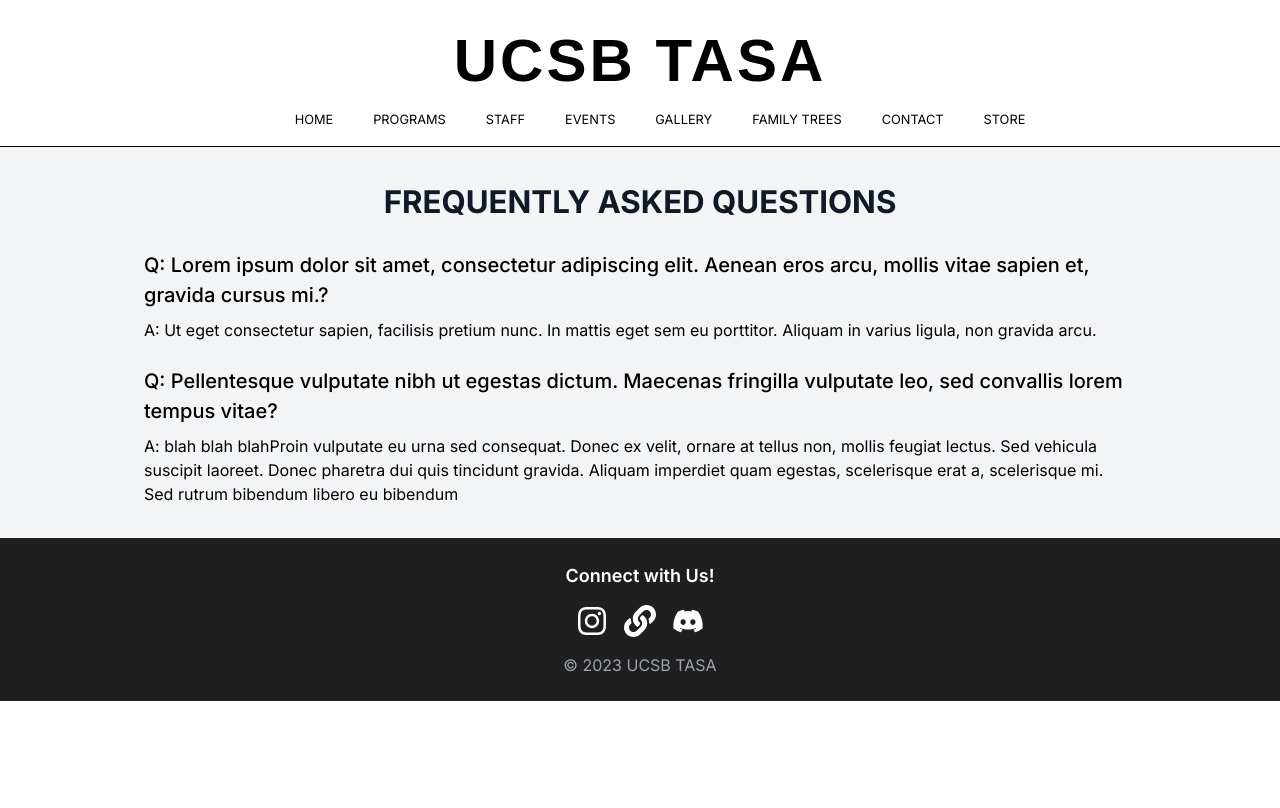
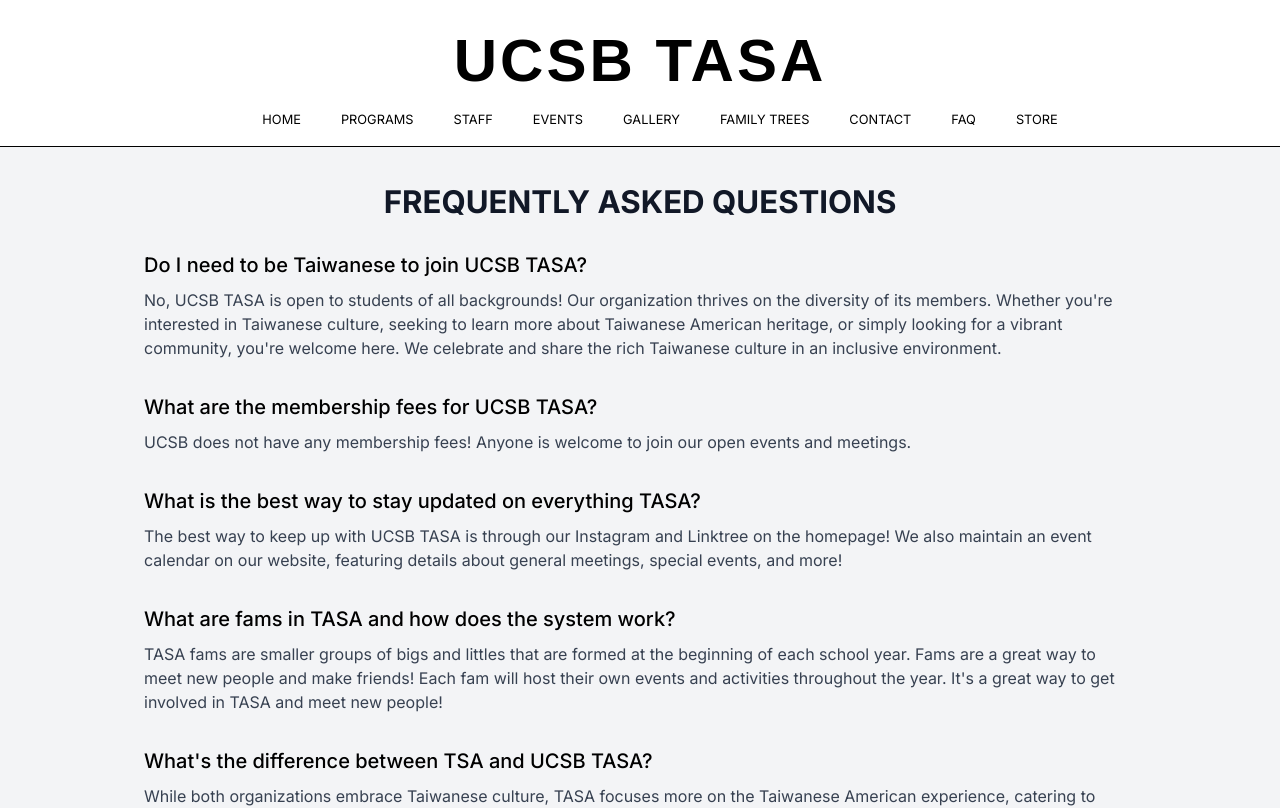
Before and after one commit to UCSBTASA/UCSBTASA.github.io, a Next.js app: page /faq in a window 1280 px wide. Shown: the top 808 px of the page. Built offline with nearby package versions, Linux system fonts and the light colour scheme.

Commit message:
Update Nav Data and FAQ

```diff
--- a/app/faq/page.tsx
+++ b/app/faq/page.tsx
@@ -2,20 +2,18 @@ import ScrollTransition from "@/components/scroll-transition";
 import faqData from "@/data/faqData";
 
 const faqPage = () => {
-    return(
-        <div>
-            <div className="px-4 py-8 bg-gray-100">
+  return (
+    <div className="bg-gray-100">
+      <div className="px-4 py-8">
         <h2 className="text-3xl text-center font-bold text-gray-900 uppercase">
           Frequently Asked Questions
         </h2>
-                {faqData.map((faqs)=>(
-                    <div className="flex flex-col lg:px-55 md:px-32 sm:px-8">
+        {faqData.map((faqs) => (
+          <div className="flex flex-col mb-2 lg:px-55 md:px-32 sm:px-8">
             <h2 className="text-black text-xl mt-6 mb-2 font-medium">
-                            Q: {faqs.question}
+              {faqs.question}
             </h2>
-                        <p>
-                            A: {faqs.answer}
-                        </p>
+            <p className="text-gray-700">{faqs.answer}</p>
           </div>
         ))}
       </div>
--- a/components/navbar.tsx
+++ b/components/navbar.tsx
@@ -4,9 +4,10 @@ import Image from "next/image";
 import Link from "next/link";
 
 import { AiOutlineClose, AiOutlineMenu, AiOutlineMail } from "react-icons/ai";
-import { FaInstagram, FaLinkedinIn } from "react-icons/fa";
+import { FaInstagram } from "react-icons/fa";
 import { SiLinktree } from "react-icons/si";
 import { useState, useEffect, useRef } from "react";
+import navLinks from "@/data/navbar";
 
 const NavBar = () => {
   const [nav, setNav] = useState(true);
@@ -39,46 +40,14 @@ const NavBar = () => {
       <div className="flex justify-center items-center w-full lg:h-full px-2 2xl:px-16 h-[0px] p-0 m-0">
         <div className="h-6 overflow-y-hidden">
           <ul className="hidden lg:flex">
-            <Link href="/">
-              <li className="text-black ml-10 text-sm uppercase hover:border-pink hover:border-b-4">
-                Home
+            {navLinks.map((link) => (
+              <li
+                key={link.href}
+                className="text-black ml-10 text-sm uppercase hover:border-pink hover:border-b-4"
+              >
+                <Link href={link.href}>{link.name}</Link>
               </li>
-            </Link>
-            <Link href="/programs">
-              <li className="ml-10 text-sm uppercase text-black hover:border-pink hover:border-b-4">
-                Programs
-              </li>
-            </Link>
-            <Link href="/staff">
-              <li className="ml-10 text-sm uppercase text-black hover:border-pink hover:border-b-4">
-                Staff
-              </li>
-            </Link>
-            <Link href="/events">
-              <li className="ml-10 text-sm uppercase text-black hover:border-pink hover:border-b-4">
-                Events
-              </li>
-            </Link>
-            <Link href="/gallery">
-              <li className="ml-10 text-sm uppercase text-black hover:border-pink hover:border-b-4">
-                Gallery
-              </li>
-            </Link>
-            <Link href="/family-trees">
-              <li className="ml-10 text-sm uppercase text-black hover:border-pink hover:border-b-4">
-                Family Trees
-              </li>
-            </Link>
-            <Link href="/contact">
-              <li className="ml-10 text-sm uppercase text-black hover:border-pink hover:border-b-4">
-                Contact
-              </li>
-            </Link>
-            <Link href="/store">
-              <li className="ml-10 text-sm uppercase text-black hover:border-pink hover:border-b-4">
-                Store
-              </li>
-            </Link>
+            ))}
           </ul>
           <div
             onClick={handleNav}
@@ -121,30 +90,11 @@ const NavBar = () => {
             </div>
             <div className="py-4 flex flex-col">
               <ul className="uppercase">
-                <Link href="/">
-                  <li className="py-4 text-sm">Home</li>
-                </Link>
-                <Link href="/programs">
-                  <li className="py-4 text-sm">Programs</li>
-                </Link>
-                <Link href="/staff">
-                  <li className="py-4 text-sm">Staff</li>
-                </Link>
-                <Link href="/events">
-                  <li className="py-4 text-sm">Events</li>
-                </Link>
-                <Link href="/gallery">
-                  <li className="py-4 text-sm">Gallery</li>
-                </Link>
-                <Link href="/family-trees">
-                  <li className="py-4 text-sm">Family Trees</li>
-                </Link>
-                <Link href="/contact">
-                  <li className="py-4 text-sm">Contact</li>
-                </Link>
-                <Link href="/store">
-                  <li className="py-4 text-sm">Store</li>
-                </Link>
+                {navLinks.map((link) => (
+                  <li key={link.href} className="py-4 text-sm">
+                    <Link href={link.href}>{link.name}</Link>
+                  </li>
+                ))}
               </ul>
               <div className="p-3">
                 <p className="uppercase tracking-widest text-[#5651e5]">
@@ -176,17 +126,4 @@ const NavBar = () => {
   );
 };
 
-interface DropdownItemProps {
-  text: string;
-  link: string;
-}
-
-function DropdownItem(props: DropdownItemProps) {
-  return (
-    <Link href={props.link}>
-      <p className="text-sm uppercase m-1 hover:text-blue-500">{props.text}</p>
-    </Link>
-  );
-}
-
 export default NavBar;
--- a/data/faqData.ts
+++ b/data/faqData.ts
@@ -1,12 +1,29 @@
 const faqData = [
-    {
-        question: "Lorem ipsum dolor sit amet, consectetur adipiscing elit. Aenean eros arcu, mollis vitae sapien et, gravida cursus mi.?",
-        answer: "Ut eget consectetur sapien, facilisis pretium nunc. In mattis eget sem eu porttitor. Aliquam in varius ligula, non gravida arcu.",
-    },
-    {
-        question: "Pellentesque vulputate nibh ut egestas dictum. Maecenas fringilla vulputate leo, sed convallis lorem tempus vitae?",
-        answer: "blah blah blahProin vulputate eu urna sed consequat. Donec ex velit, ornare at tellus non, mollis feugiat lectus. Sed vehicula suscipit laoreet. Donec pharetra dui quis tincidunt gravida. Aliquam imperdiet quam egestas, scelerisque erat a, scelerisque mi. Sed rutrum bibendum libero eu bibendum",
-    }
+  {
+    question: "Do I need to be Taiwanese to join UCSB TASA?",
+    answer:
+      "No, UCSB TASA is open to students of all backgrounds! Our organization thrives on the diversity of its members. Whether you're interested in Taiwanese culture, seeking to learn more about Taiwanese American heritage, or simply looking for a vibrant community, you're welcome here. We celebrate and share the rich Taiwanese culture in an inclusive environment.",
+  },
+  {
+    question: "What are the membership fees for UCSB TASA?",
+    answer:
+      "UCSB does not have any membership fees! Anyone is welcome to join our open events and meetings.",
+  },
+  {
+    question: "What is the best way to stay updated on everything TASA?",
+    answer:
+      "The best way to keep up with UCSB TASA is through our Instagram and Linktree on the homepage! We also maintain an event calendar on our website, featuring details about general meetings, special events, and more!",
+  },
+  {
+    question: "What are fams in TASA and how does the system work?",
+    answer:
+      "TASA fams are smaller groups of bigs and littles that are formed at the beginning of each school year. Fams are a great way to meet new people and make friends! Each fam will host their own events and activities throughout the year. It's a great way to get involved in TASA and meet new people!",
+  },
+  {
+    question: "What's the difference between TSA and UCSB TASA?",
+    answer:
+      "While both organizations embrace Taiwanese culture, TASA focuses more on the Taiwanese American experience, catering to students interested in Taiwanese heritage and culture. TSA, or Taiwanese Student Association, primarily serves as a community for Taiwanese students at UCSB.",
+  },
 ];
 
 export default faqData;
--- /dev/null
+++ b/data/navbar.ts
@@ -0,0 +1,13 @@
+export const navLinks = [
+  { href: "/", name: "Home" },
+  { href: "/programs", name: "Programs" },
+  { href: "/staff", name: "Staff" },
+  { href: "/events", name: "Events" },
+  { href: "/gallery", name: "Gallery" },
+  { href: "/family-trees", name: "Family Trees" },
+  { href: "/contact", name: "Contact" },
+  { href: "/faq", name: "FAQ" },
+  { href: "/store", name: "Store" },
+];
+
+export default navLinks;
```
Lines whose indentation alone changed are shown as unchanged.
